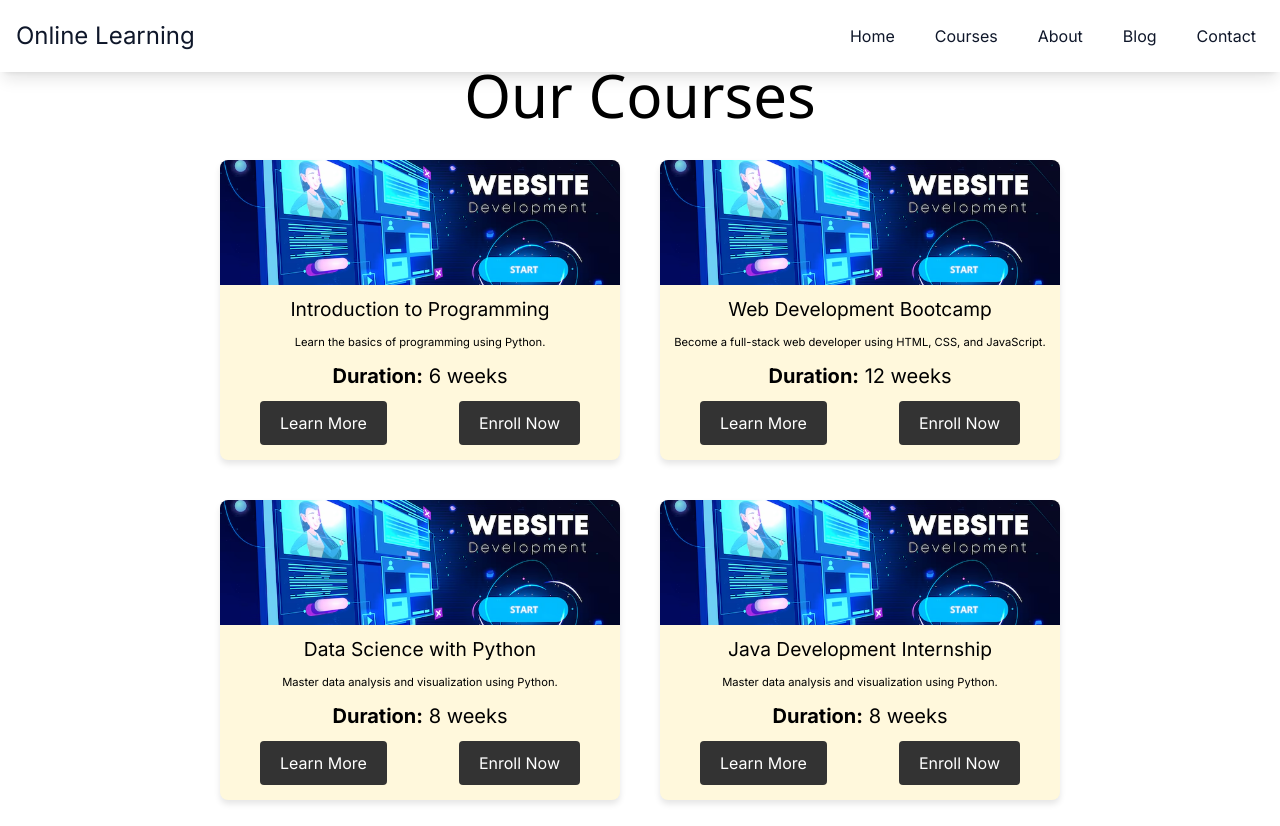
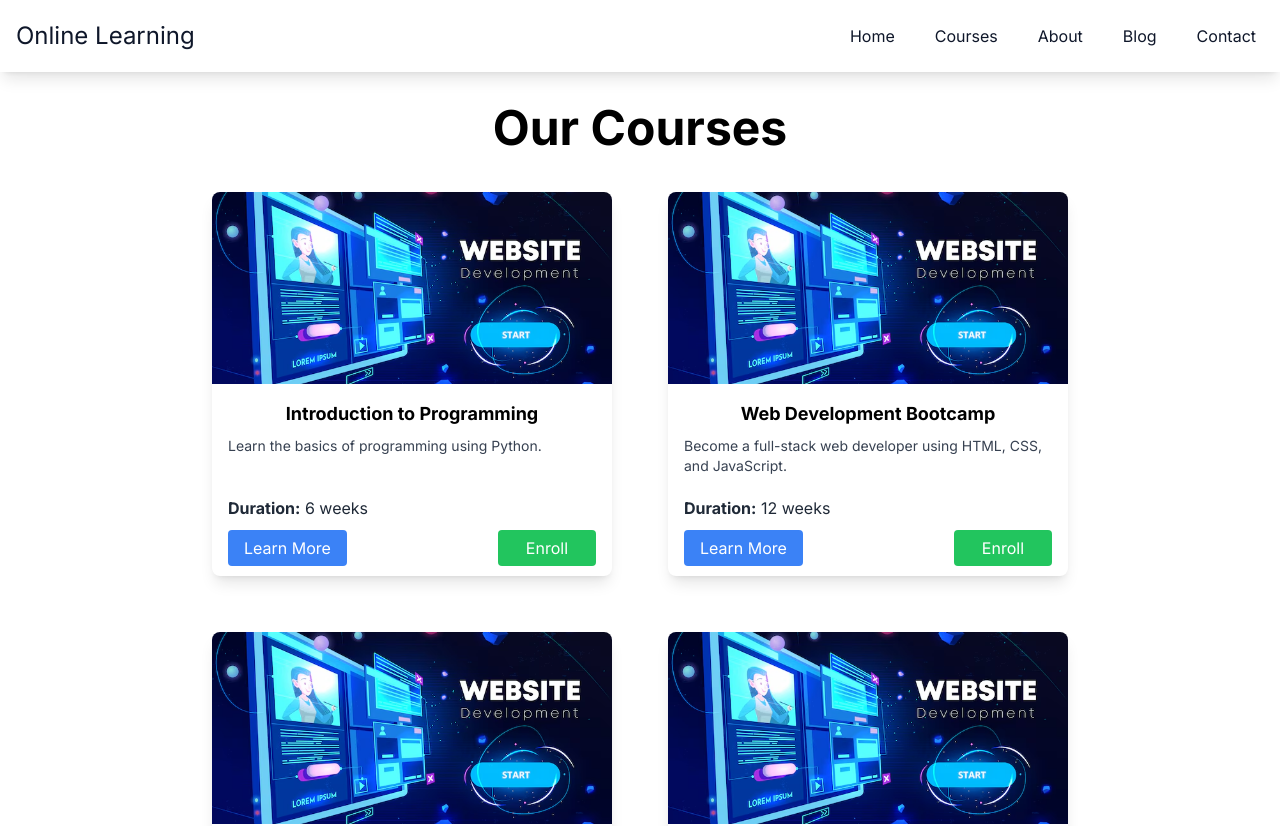
Before and after one commit to Ashmit-Ag/code_genz, a Next.js app: page /course in a window 1280 px wide. Shown: the top 826 px of the page. Built offline with nearby package versions, Linux system fonts and the light colour scheme.

Commit message:
Added enroll page, fixed dynamic routes and added a screen width xsm 364px

```diff
--- /dev/null
+++ b/app/course/[id]/enroll/page.tsx
@@ -0,0 +1,16 @@
+import { courses } from "@/data/courses"
+
+
+const page = ({params}:{params:{id:number}}) => {
+
+  const course = courses[params.id]
+
+  return (
+    <div className="flex flex-col h-screen justify-center items-center">
+      <h1 className="text-4xl">{course.title}</h1>
+      <p className="mt-10">You are enrolled to the {course.title}</p>
+    </div>
+  )
+}
+
+export default page
--- a/app/course/[id]/page.tsx
+++ b/app/course/[id]/page.tsx
@@ -1,14 +1,11 @@
+import Link from "next/link";
 import { courses } from "../../../data/courses";
 import styles from "./courseDetail.module.css";
 import Image from "next/image";
 
-interface CourseDetailProps {
-  id: string;
-}
 
-const CourseDetail: React.FC<CourseDetailProps> = ({ id }) => {
-  const course = courses[+id-1]
-  console.log(course)
+const CourseDetail = ({ params }:{params: {id:number}}) => {
+  const course = courses[params.id-1];
 
   if (!course) return <div className={styles.container}>No Course found</div>;
   return (
@@ -18,7 +15,11 @@ const CourseDetail: React.FC<CourseDetailProps> = ({ id }) => {
         {/* <Image src={`images/${course.image}`} alt={course.title} /> */}
         <p>{course.longDescription}</p>
         <div>
-          <button className={styles.button}>Back to Courses</button>
+          <Link href={`/course/${course.id}/enroll`} passHref>
+              <span className="bg-green-500 text-white py-2 px-7  rounded hover:bg-green-600 transition duration-300">
+                Enroll
+              </span>
+            </Link>
         </div>
       </div>
     </>
--- a/app/course/page.module.css
+++ /dev/null
@@ -1,15 +0,0 @@
-/* pages/Courses.module.css */
-.container {
-    padding: 50px;
-    text-align: center;
-  }
-  .container h1{
-    font-size: 60px;
-    font-weight: 500;
-    font-family: 'Segoe UI', Tahoma, Geneva, Verdana, sans-serif;
-  }
-  .grid {
-    display: flex;
-    justify-content: center;
-    flex-wrap: wrap;
-  }
--- a/app/course/page.tsx
+++ b/app/course/page.tsx
@@ -2,13 +2,12 @@
 import React from "react";
 import { courses } from "../../data/courses";
 import CourseCard from "@/components/CourseCard";
-import styles from "./page.module.css";
 
 const Courses: React.FC = () => {
   return (
-    <div className={styles.container}>
-      <h1>Our Courses</h1>
-      <div className={styles.grid}>
+    <div className="mx-auto p-10 md:w-4/5 w-full">
+      <h2 className="text-5xl font-bold text-center mb-10 mt-16">Our Courses</h2>
+      <div className="flex flex-wrap justify-center items-center gap-14">
         {courses.map((course) => (
           <CourseCard key={course.id} course={course} />
         ))}
--- a/components/CourseCard.module.css
+++ /dev/null
@@ -1,74 +0,0 @@
-/* app/components/CourseCard.module.css */
-.card {
-  background-color: #fff8dc; /* Light creamy color */
-  border-radius: 8px;
-  overflow: hidden;
-  box-shadow: 0 4px 6px rgba(0, 0, 0, 0.1);
-  transition: transform 0.3s, box-shadow 0.3s;
-  margin: 20px;
-  width: 400px;
-  cursor: pointer;
-  height: 300px;
-}
-
-.card:hover {
-  transform: translateY(-10px);
-  box-shadow: 0 8px 16px rgba(0, 0, 0, 0.2);
-}
-
-.image {
-  width: 100%;
-  height: 125px;
-  object-fit: cover;
-  transition: transform 0.3s;
-  background-color: #333;
-}
-
-.card:hover .image {
-  transform: scale(1.05);
-}
-
-.content {
-  padding: 10px;
-}
-
-.content h2 {
-  font-size: 1.2rem;
-  margin: 0;
-}
-
-.content p {
-  font-size: 0.7rem;
-  margin: 10px 0;
-}
-
-.buttons {
-  display: flex;
-  justify-content: space-between;
-  margin-top: 5px;
-  padding: 0px 30px 0px 30px;
-}
-
-.button {
-  background-color: #333;
-  color: #fff;
-  border: none;
-  border-radius: 4px;
-  padding: 10px 20px;
-  cursor: pointer;
-  transition: background-color 0.3s;
-}
-
-.button:hover {
-  background-color: #f39c12;
-}
-
-/* Additional styles for modal */
-.modalImage {
-  width: 100%;
-  height: auto;
-  margin-top: 20px;
-}
-.content p:nth-child(3){
-  font-size: 20px;
-}
--- a/components/CourseCard.tsx
+++ b/components/CourseCard.tsx
@@ -1,45 +1,47 @@
-
-import Link from 'next/link';
-
-interface Course {
-  id: number;
-  title: string;
-  description: string;
-  duration: string;
-  image: string;
-}
-
-import styles from './CourseCard.module.css';
-import Image from 'next/image';
+import Link from "next/link";
+import Course from "../interface/Course";
+import Image from "next/image";
 
 interface CourseCardProps {
   course: Course;
 }
 
 const CourseCard: React.FC<CourseCardProps> = ({ course }) => {
-
-
   return (
-    <>
-      <div className={styles.card}>
-        <Image src={course.image} alt={course.title} className={styles.image} width={300} height={200} />
-        <div className={styles.content}>
-          <h2>{course.title}</h2>
-          <p>{course.description}</p>
-          <p><strong>Duration:</strong> {course.duration}</p>
-          <div className={styles.buttons}>
-            {/* <button className={styles.button} onClick={() => router.push(`/course/${course.id}`)}>Learn More</button> */}
-            <button  className={styles.button} >
-            <Link href={`/course/${course.id}`}>
-          Learn More
-        </Link>
-            </button>
-            <button className={styles.button}>Enroll Now</button>
+    <div className="bg-white self-start shadow-lg rounded-lg overflow-hidden w-[400px] min-h-[350px] text-left">
+      <Image
+        src={course.image}
+        alt={course.title}
+        className="w-full h-48 object-cover"
+        width={300}
+        height={200}
+      />
+      <div className="p-4 min-h-[192px] flex flex-col justify-between">
+        <div>
+          <h3 className="text-lg text-center font-bold mb-2">
+            {course.title}
+          </h3>
+          <p className="text-gray-700 text-sm mb-4">{course.description}</p>
+        </div>
+        <div>
+          <p className="text-gray-800 mb-4">
+            <strong>Duration:</strong> {course.duration}
+          </p>
+          <div className="flex xsm:flex-row flex-col items-center xsm:justify-between mb-0 gap-5">
+            <Link href={`/course/${course.id}`} passHref>
+              <span className="bg-blue-500 text-white py-2 px-4  rounded hover:bg-blue-600 transition duration-300">
+                Learn More
+              </span>
+            </Link>
+            <Link href={`/course/${course.id}/enroll`} passHref>
+              <span className="bg-green-500 text-white py-2 px-7  rounded hover:bg-green-600 transition duration-300">
+                Enroll
+              </span>
+            </Link>
           </div>
         </div>
       </div>
-
-    </>
+    </div>
   );
 };
 
--- a/components/navbar.tsx
+++ b/components/navbar.tsx
@@ -1,4 +1,4 @@
-'use client'
+"use client";
 
 import { useState } from "react";
 import Link from "next/link";
@@ -31,7 +31,7 @@ const Navbar = () => {
           <Link href="/">Home</Link>
         </li>
         <li className="mt-2 md:mt-0 transition-all hover:bg-gray-200 md:py-2 md:px-2 px-8 py-3 rounded-md">
-          <Link href="/courses">Courses</Link>
+          <Link href="/course">Courses</Link>
         </li>
         <li className="mt-2 md:mt-0 transition-all hover:bg-gray-200 md:py-2 md:px-2 px-8 py-3 rounded-md">
           <Link href="/about">About</Link>
--- a/data/courses.ts
+++ b/data/courses.ts
@@ -1,12 +1,5 @@
 // data/courses.ts
-interface Course {
-  id: number;
-  title: string;
-  description: string;
-  longDescription: string;
-  duration: string;
-  image: string;
-}
+import Course  from '../interface/Course';
 
 export const courses: Course[] = [
   {
@@ -41,4 +34,13 @@ export const courses: Course[] = [
     duration: '8 weeks',
     image: '/images/webdev.avif',
   },
+  {
+    id: 5,
+    title: 'Data Science with Python',
+    description: 'Master data analysis and visualization using Python.',
+    longDescription: `This comprehensive 8-week course is tailored for individuals who wish to pursue a career in data science. Leveraging the power of Python, you will learn how to analyze and visualize data effectively. The course covers essential libraries such as NumPy, Pandas, Matplotlib, and Seaborn. You will learn how to manipulate data, perform statistical analysis, and create insightful visualizations. Additionally, the course introduces machine learning concepts and techniques using libraries like Scikit-learn. Real-world projects and datasets are used throughout the course to provide practical experience. By the end of the course, you will have a strong understanding of data science principles, be able to derive meaningful insights from data, and be prepared to tackle complex data science challenges in a professional setting.`,
+    duration: '8 weeks',
+    image: '/images/webdev.avif',
+  },
+
 ];
--- a/interface/Course.ts
+++ b/interface/Course.ts
@@ -1,7 +1,8 @@
-export interface Course {
+export default interface Course {
   id: number;
   title: string;
   description: string;
+  longDescription: string;
   duration: string;
   image: string;
 }
--- a/tailwind.config.ts
+++ b/tailwind.config.ts
@@ -13,6 +13,9 @@ const config: Config = {
         "gradient-conic":
           "conic-gradient(from 180deg at 50% 50%, var(--tw-gradient-stops))",
       },
+      screens: {
+          'xsm':'364px'
+      },
     },
   },
   plugins: [],
```
Lines whose indentation alone changed are shown as unchanged.
